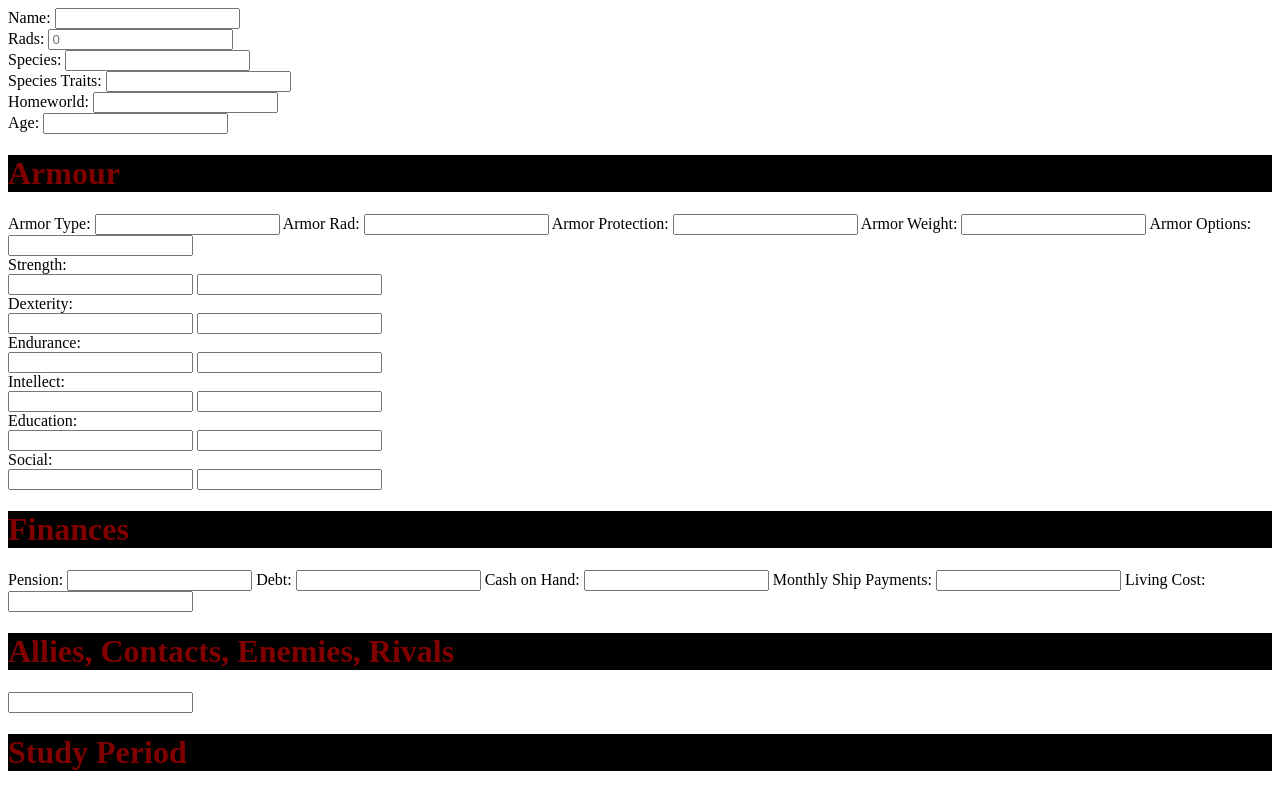
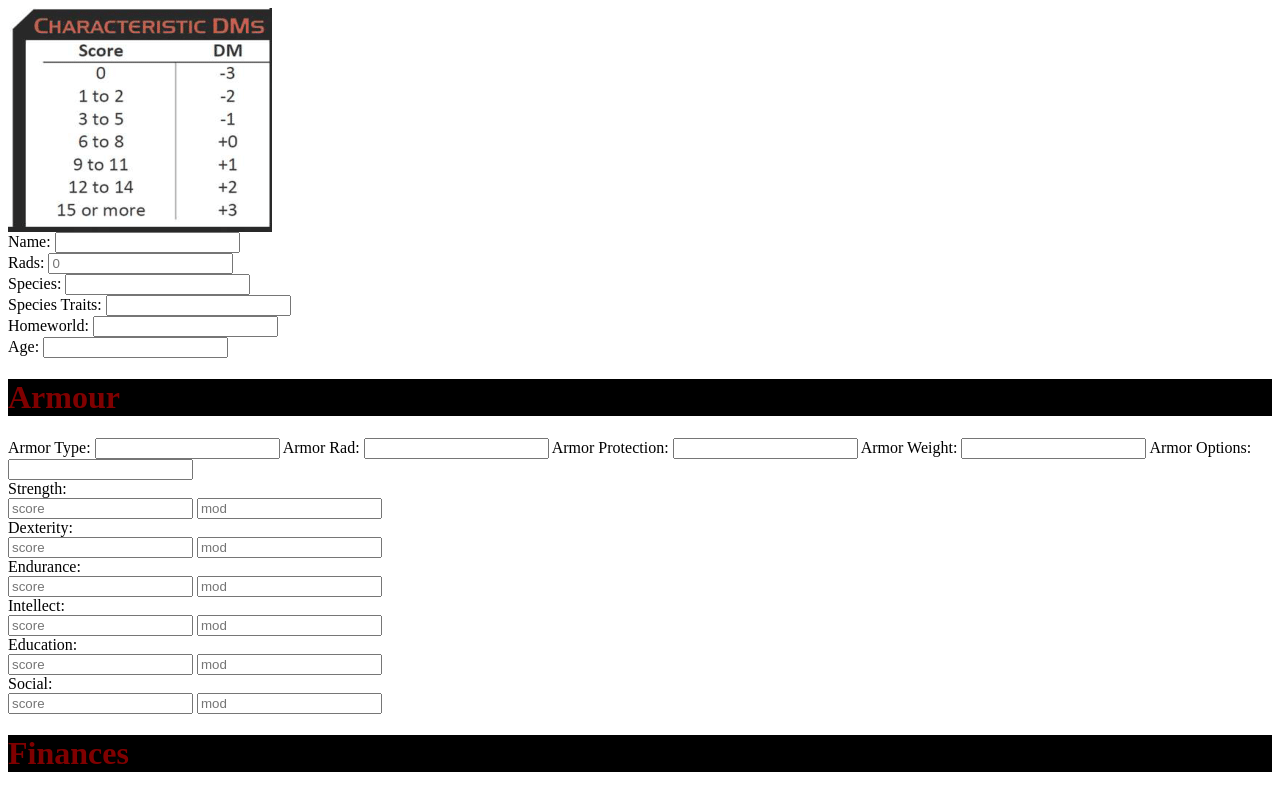
Before and after one commit to rgillooly/Traveller-Character-Sheet-For-Roll20, a plain HTML site: page index.html in a window 1280 px wide. Shown: the top 790 px of the page. Drawn offline with Linux system fonts and the light colour scheme.

Commit message:
more css and html changes

```diff
--- a/index.html
+++ b/index.html
@@ -1,5 +1,6 @@
 <div class="main_container">
     <div class="general_box">
+        <img class="bottom-right-image" src="https://raw.githubusercontent.com/rgillooly/Traveller-Character-Sheet-For-Roll20/main/Score%20Calc%20Logo.png" alt="Score Calc Logo">
         <div class="attr_general_stats">
             <div class="general_grid_item">
                 <label for="attr_character_name" name="attr_character_name">Name:</label>
@@ -48,28 +49,28 @@
 
     <div class="attr_statsandmods_box">
         <div class="attr_label">Strength:</div>
-        <input type="number" class="attr_stat_input" id="attr_strength_field" min="0">
-        <input type="number" class="attr_mod_input" id="attr_strength_mod_field">
+        <input type="number" class="attr_stat_input" id="attr_strength_field" min="0" placeholder="score">
+        <input type="number" class="attr_mod_input" id="attr_strength_mod_field" placeholder="mod">
 
         <div class="attr_label">Dexterity:</div>
-        <input type="number" class="attr_stat_input" id="attr_dexterity_field" min="0">
-        <input type="number" class="attr_mod_input" id="attr_dexterity_mod_field">
+        <input type="number" class="attr_stat_input" id="attr_dexterity_field" min="0" placeholder="score">
+        <input type="number" class="attr_mod_input" id="attr_dexterity_mod_field" placeholder="mod">
 
         <div class="attr_label">Endurance:</div>
-        <input type="number" class="attr_stat_input" id="attr_endurance_field" min="0">
-        <input type="number" class="attr_mod_input" id="attr_endurance_mod_field">
+        <input type="number" class="attr_stat_input" id="attr_endurance_field" min="0" placeholder="score">
+        <input type="number" class="attr_mod_input" id="attr_endurance_mod_field" placeholder="mod">
 
         <div class="attr_label">Intellect:</div>
-        <input type="number" class="attr_stat_input" id="attr_intellect_field" min="0">
-        <input type="number" class="attr_mod_input" id="attr_intellect_mod_field">
+        <input type="number" class="attr_stat_input" id="attr_intellect_field" min="0" placeholder="score">
+        <input type="number" class="attr_mod_input" id="attr_intellect_mod_field" placeholder="mod">
 
         <div class="attr_label">Education:</div>
-        <input type="number" class="attr_stat_input" id="attr_education_field" min="0">
-        <input type="number" class="attr_mod_input" id="attr_education_mod_field">
+        <input type="number" class="attr_stat_input" id="attr_education_field" min="0" placeholder="score">
+        <input type="number" class="attr_mod_input" id="attr_education_mod_field" placeholder="mod">
 
         <div class="attr_label">Social:</div>
-        <input type="number" class="attr_stat_input" id="attr_social_field" min="0">
-        <input type="number" class="attr_mod_input" id="attr_social_mod_field">
+        <input type="number" class="attr_stat_input" id="attr_social_field" min="0" placeholder="score">
+        <input type="number" class="attr_mod_input" id="attr_social_mod_field" placeholder="mod">
     </div>
 
         <div class="attr_finances_box">
--- a/style2.css
+++ b/style2.css
@@ -50,6 +50,15 @@ h1 {
     grid-column: span 2;
 }
 
+.bottom-right-image {
+    grid-column: 2;                       /* Place in the second column */
+    grid-row: 2;                          /* Place in the second row */
+    justify-self: end;                    /* Align to the end of the column */
+    align-self: end;                      /* Align to the end of the row */
+    width: 200px;                         /* Adjust width as needed */
+    height: auto;                         /* Maintain aspect ratio */
+}
+
 .attr_armor_box {
     border-left: 15px solid black;
     grid-column: span 2;
@@ -57,16 +66,17 @@ h1 {
 }
 
 .attr_statsandmods_box {
-    border-right: 15px solid black;  /* Left border */
-    border-bottom: 15px solid black; /* Right border */
-    grid-column: span 1;
-    grid-row: span 1; /* Span 2 rows */
+    border-right: 15px solid black;   /* Right border */
+    border-bottom: 15px solid black;  /* Bottom border */
     display: grid;
-    grid-template-columns: auto;
-    grid-template-rows: auto auto;
+    grid-template-columns: repeat(3, 1fr); /* 3 equal columns */
+    grid-template-rows: repeat(2, auto);    /* 2 rows that adjust to content */
+    gap: 10px;                            /* Space between grid items */
+    padding: 10px;                       /* Padding for the box */
+    box-sizing: border-box;              /* Include padding and border in width */
 }
 
-.attr_stat_field {
+.attr_ {
     display: grid;
     grid-template-columns: auto auto auto;
     grid-template-rows: auto auto;
```
